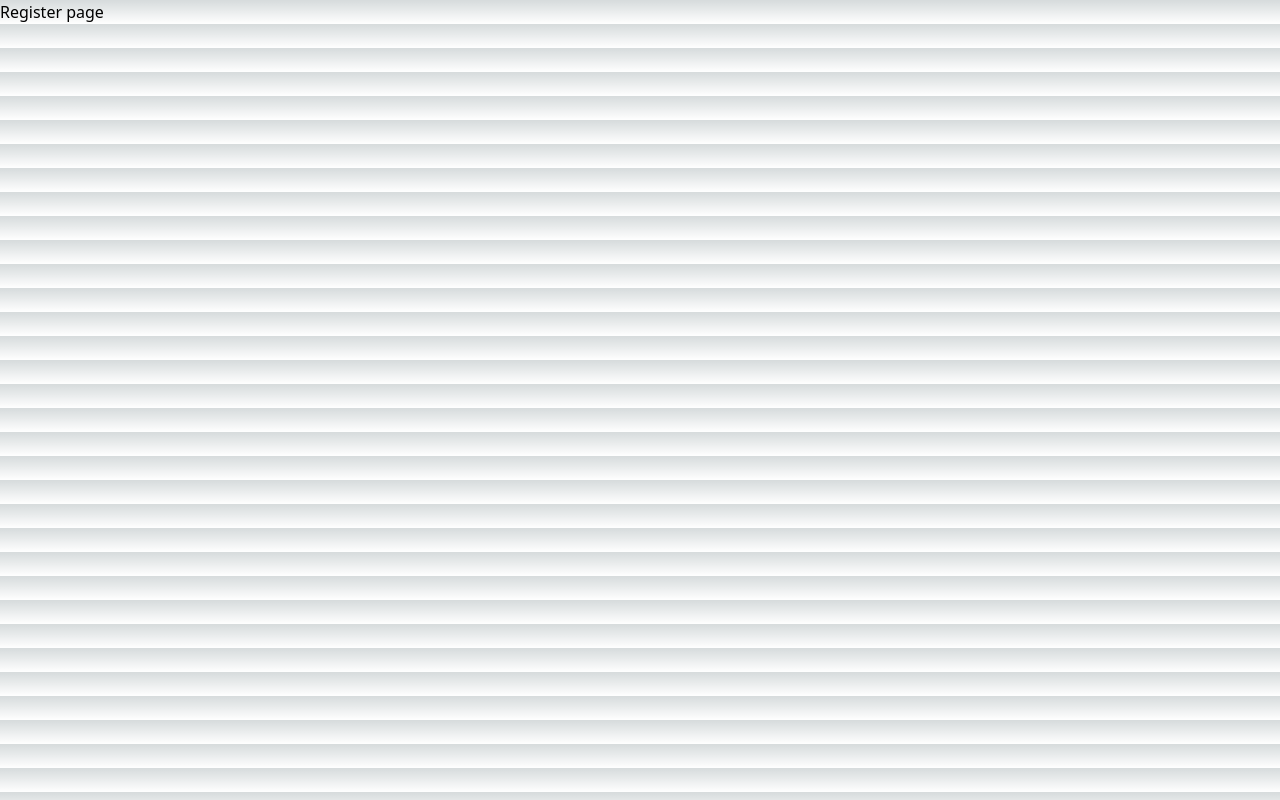
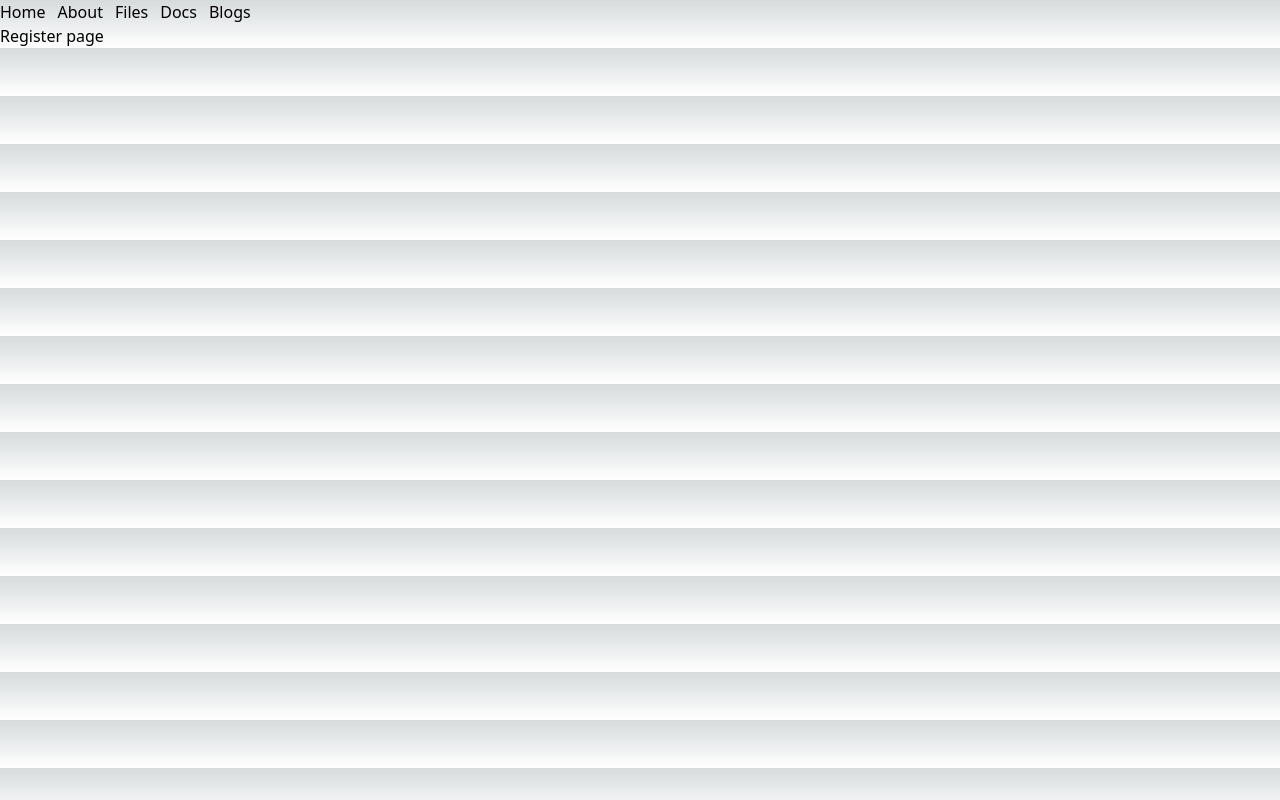
Before and after one commit to hiwafa/my-next-app, a Next.js app: page /register in a window 1280 px wide. Built offline with nearby package versions, Linux system fonts and the light colour scheme.

Commit message:
link worked

```diff
--- a/src/app/layout.tsx
+++ b/src/app/layout.tsx
@@ -2,6 +2,7 @@ import type { Metadata } from "next";
 
 
 import "./globals.css"
+import Link from "next/link";
 export const metadata: Metadata = {
   title: "Create Next App",
   description: "Generated by create next app",
@@ -14,7 +15,16 @@ export default function RootLayout({
 }>) {
   return (
     <html lang="en">
-      <body >{children}</body>
+      <body >
+        <nav className="flex space-x-3">
+          <Link href="/">Home</Link>
+          <Link href="/about">About</Link>
+          <Link href="/files">Files</Link>
+          <Link href="/docs">Docs</Link>
+          <Link href="/blogs">Blogs</Link>
+        </nav>
+        {children}
+      </body>
     </html>
   );
 }
```
